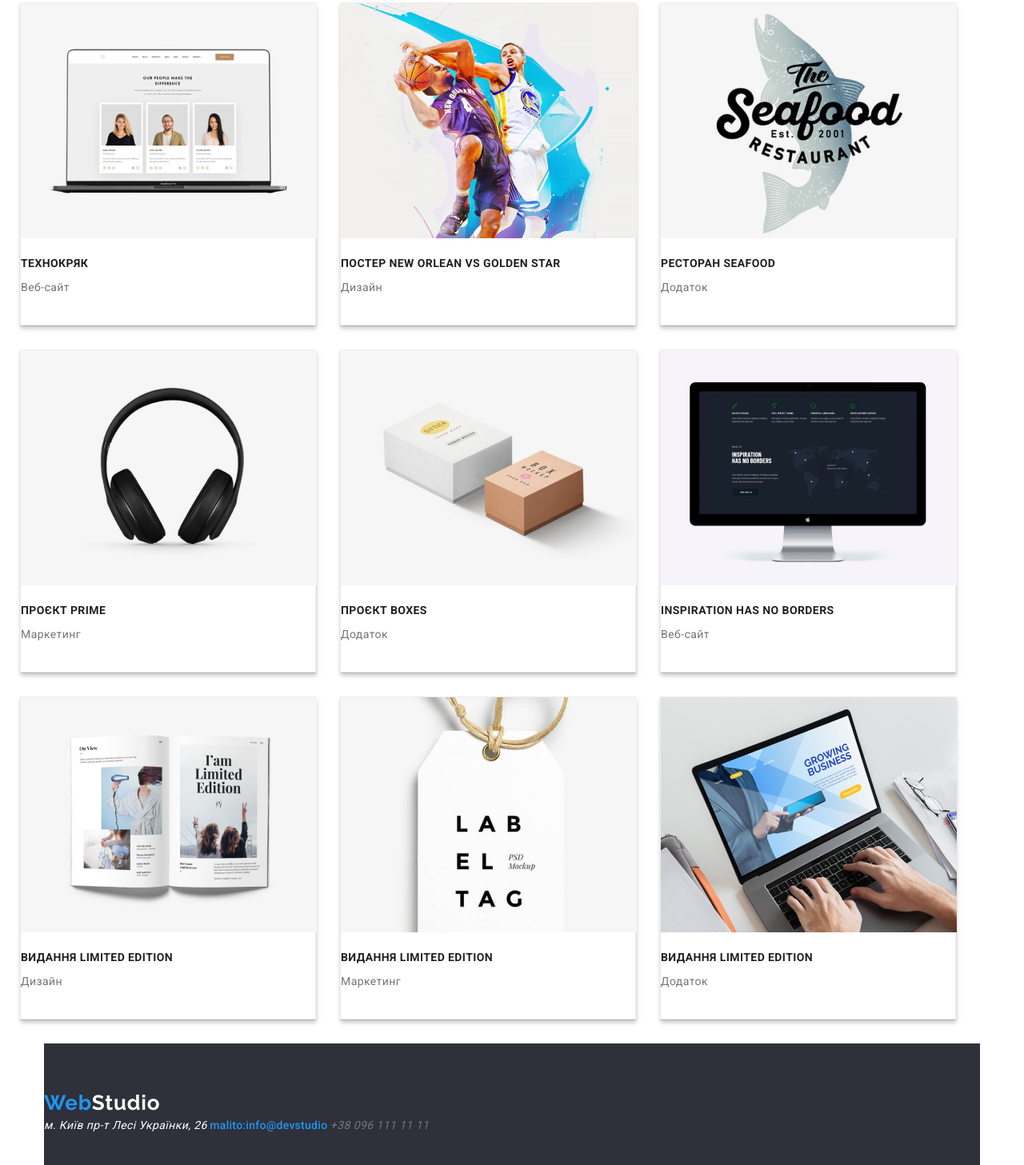
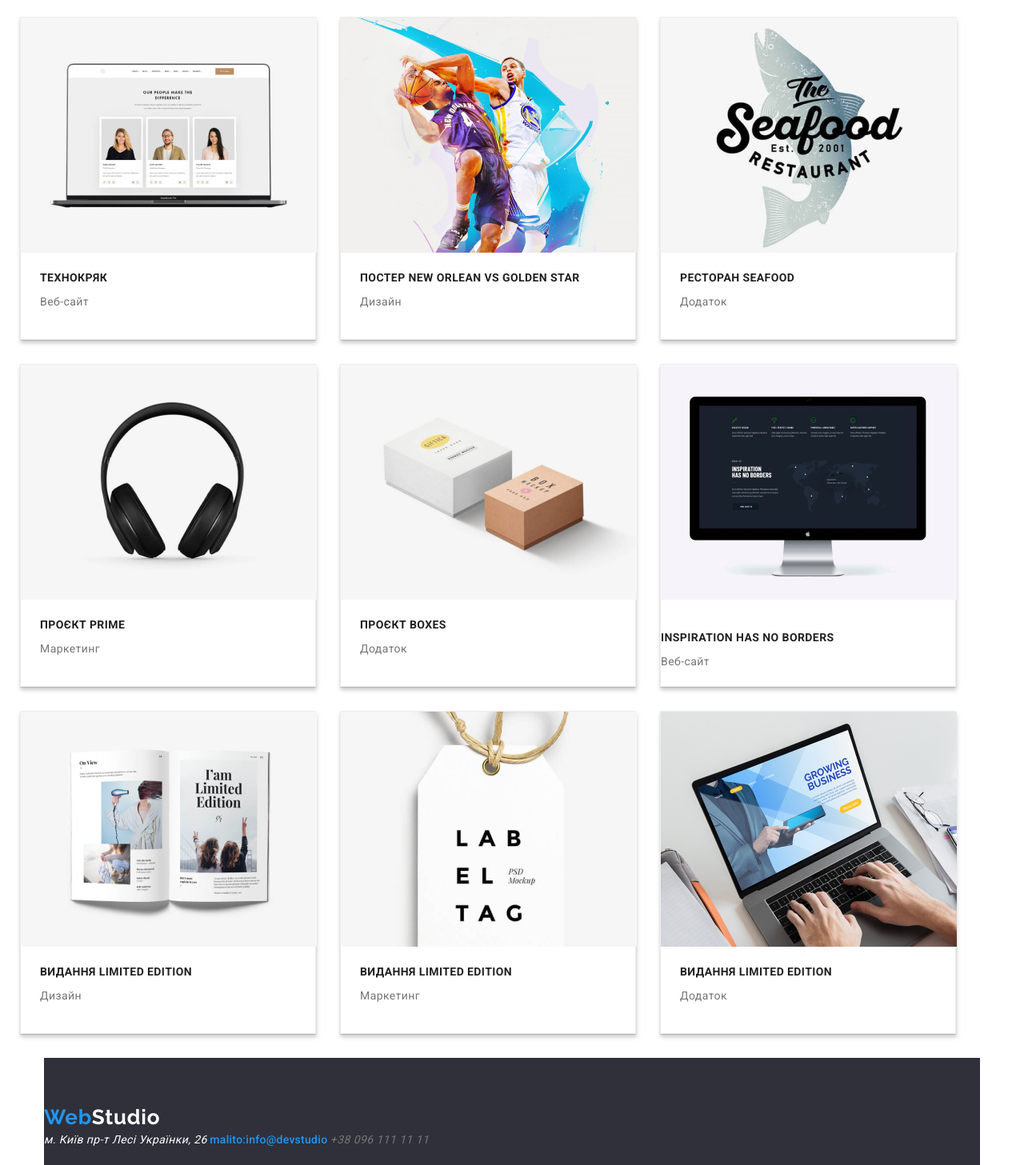
Before and after one commit to RomanKaptarUA/WebStudio, a plain HTML site: page portfolio.html in a window 1280 px wide. Shown: the part 214-1671 px from the top of the page at 80% size. Drawn offline with nearby package versions, Linux system fonts and the light colour scheme.

Commit message:
sxajksajsoa

```diff
--- a/css/style.css
+++ b/css/style.css
@@ -191,8 +191,9 @@ body{
 }
 
 .team{
+
     color: var(--backgroun-team-color);
-    padding-top: 94px;
+    padding-top: 0px;
     padding-bottom: 94px;
 }
 
@@ -350,6 +351,7 @@ li{
 
 
 .button-portfolio{
+    height: 38px;
     border-radius: 4px;
     border: none;
     background-color: #F5F4FA;
@@ -405,3 +407,7 @@ li{
     flex-wrap: wrap;
     margin-left: -30px;
 }
+
+.div-vid{
+    margin-left: 24px;
+}
--- a/portfolio.html
+++ b/portfolio.html
@@ -48,7 +48,7 @@
             <li class="li-portfolio">
                 <button class="button-portfolio button-link" type="button">Усі</button>
             </li>
-            <li class="li-portfolio"i>
+            <li class="li-portfolio">
                 <button class="button-portfolio button-link" type="button">Веб-сайти</button>
             </li>
             <li class="li-portfolio">
@@ -65,61 +65,61 @@
           <ul class="project-list">
             <li class="project-list-information">
               <img class="portfolio-img" src="images/Portfolio/img1.png" alt="">
-              <div>
+              <div class="div-vid">
                <h2 class="benefits-name">Технокряк</h2>
                <p class="benefits-text">Веб-сайт</p>
               </div>
             </li>
             <li class="project-list-information">
               <img class="portfolio-img" src="images/Portfolio/img2.png" alt="">
-              <div>
+              <div class="div-vid">
             <h2 class="benefits-name">Постер New Orlean vs Golden Star</h2>
             <p class="benefits-text">Дизайн</p>
           </div>
             </li>
             <li class="project-list-information">
               <img class="portfolio-img" src="images/Portfolio/img3.png" alt="">
-              <div>
+              <div class="div-vid">
             <h2 class="benefits-name">Ресторан Seafood</h2>
             <p class="benefits-text">Додаток</p>
           </div>
             </li>
             <li class="project-list-information">
               <img class="portfolio-img" src="images/Portfolio/img4.png" alt="">
-              <div>
+              <div class="div-vid">
             <h2 class="benefits-name">Проєкт Prime</h2>
             <p class="benefits-text">Маркетинг</p>
             </div>
             </li>
             <li class="project-list-information">
               <img class="portfolio-img" src="images/Portfolio/img5.png" alt="">
-              <div>
+              <div class="div-vid">
             <h2 class="benefits-name">Проєкт Boxes</h2>
             <p class="benefits-text">Додаток</p>
             </li>
             <li class="project-list-information">
               <img class="portfolio-img" src="images/Portfolio/img6.png" alt="">
-              <div>
+              <di class="div-vid"v>
             <h2 class="benefits-name">Inspiration has no Borders</h2>
             <p class="benefits-text">Веб-сайт</p>
             </li>
             <li class="project-list-information">
               <img class="portfolio-img" src="images/Portfolio/img7.png" alt="">
-              <div>
+              <div class="div-vid">
             <h2 class="benefits-name">Видання Limited Edition</h2>
             <p class="benefits-text">Дизайн</p>
             </div>
             </li>
             <li class="project-list-information">
               <img src="images/Portfolio/img8.png" alt="">
-              <div>
+              <div class="div-vid">
             <h2 class="benefits-name">Видання Limited Edition</h2>
             <p  class="benefits-text">Маркетинг</p>
           </div>
             </li>
             <li class="project-list-information">
               <img src="images/Portfolio/img9.png" alt="">
-            <div>
+            <div class="div-vid">
             <h2 class="benefits-name">Видання Limited Edition</h2>
             <p class="benefits-text">Додаток</p>
           </div>
```
